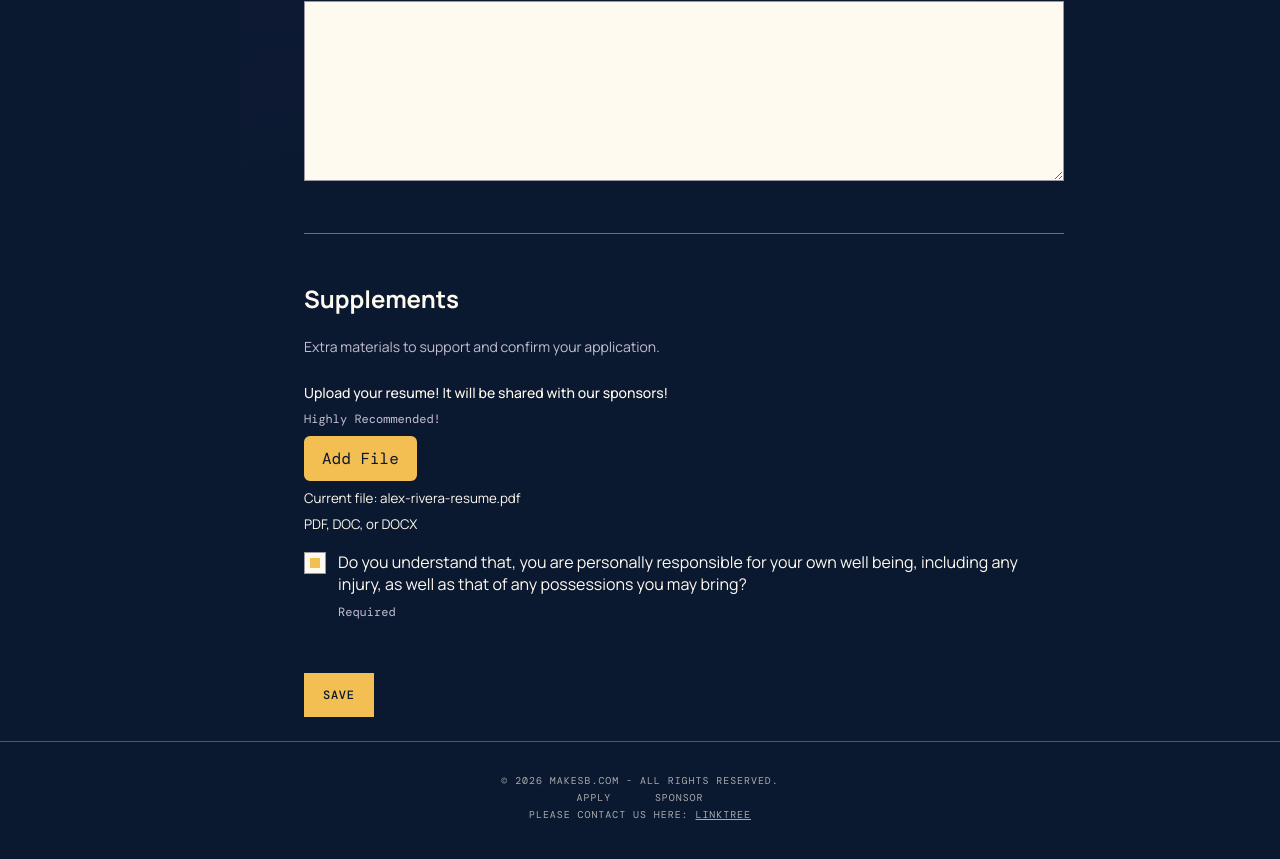
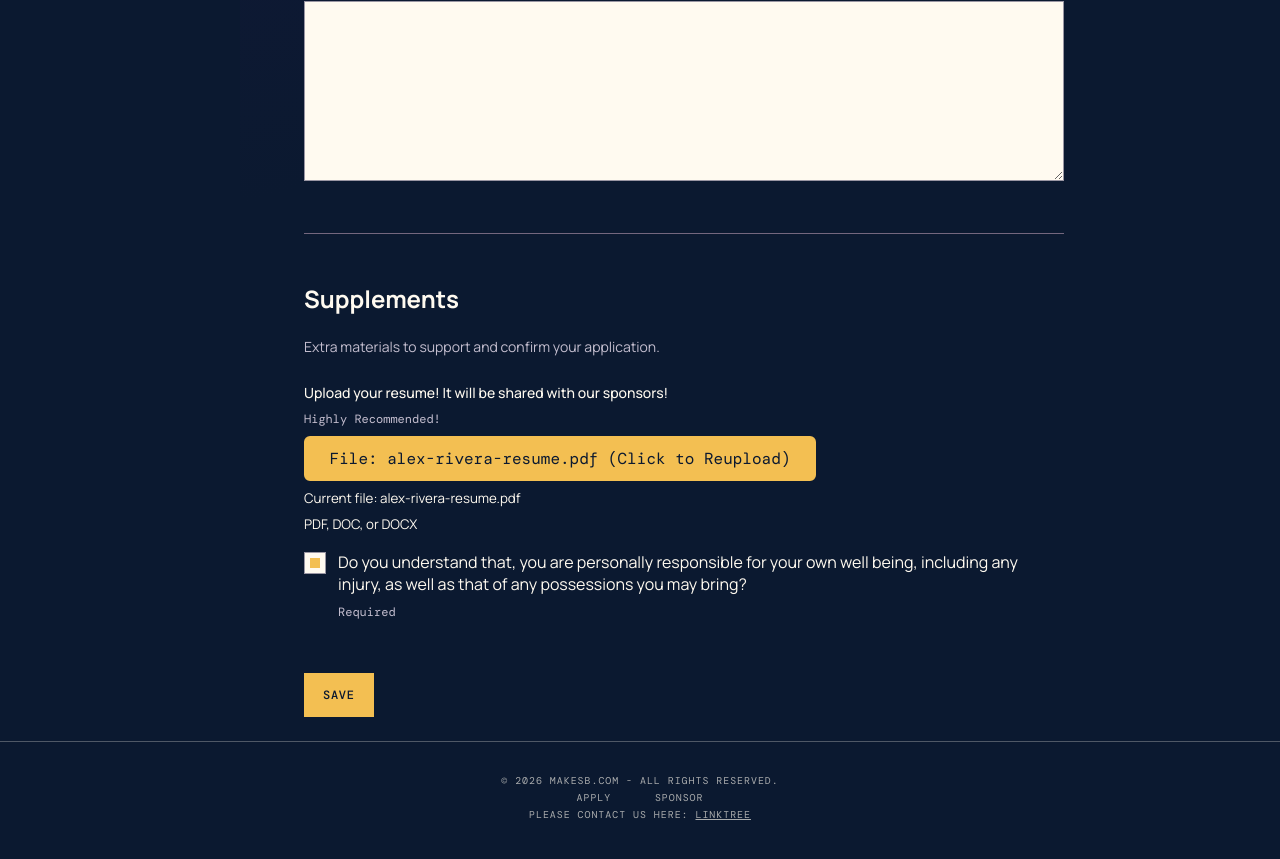
Before and after one commit to UCSBMakeSB/ucsbmakesb.github.io, a Next.js app: page /portal/application in a window 1280 px wide. Shown: the part 2782-3641 px from the top of the page. Built offline with nearby package versions, Linux system fonts and the light colour scheme.

Commit message:
small polish

```diff
--- a/components/field-renderer.jsx
+++ b/components/field-renderer.jsx
@@ -1,4 +1,5 @@
 import { Dropdown } from "./dropdown";
+import { FileUploadField } from "./file-upload-field";
 
 export const majors = [
   { value: "electrical-engineering", label: "Electrical Engineering" },
@@ -444,17 +445,14 @@ export default function FieldRenderer({ field, portal = false }) {
         >
           <span id={field.labelId ?? `${field.id}-label`}>{field.label}</span>
           <RequirementText />
-          <label className="application-file-button" htmlFor={field.id}>
-            Add File
-            <input
-              id={field.id}
-              name={field.name}
-              type="file"
-              accept={field.accept}
-              required={required}
-              aria-labelledby={field.ariaLabelledby}
-            />
-          </label>
+          <FileUploadField
+            id={field.id}
+            name={field.name}
+            accept={field.accept}
+            required={required}
+            ariaLabelledby={field.ariaLabelledby}
+            existingFileName={field.existingFileName}
+          />
           {field.existingFileName && <small>Current file: {field.existingFileName}</small>}
           <small>{field.helpText}</small>
         </div>
--- /dev/null
+++ b/components/file-upload-field.jsx
@@ -0,0 +1,37 @@
+"use client";
+
+import { useState } from "react";
+
+export function FileUploadField({
+  id,
+  name,
+  accept,
+  required,
+  ariaLabelledby,
+  existingFileName,
+}) {
+  const [selectedFileName, setSelectedFileName] = useState("");
+  const fileName = selectedFileName || existingFileName;
+  const label = fileName
+    ? `File: ${fileName} (Click to Reupload)`
+    : "Add File";
+
+  return (
+    <label className="application-file-button" htmlFor={id}>
+      <span className="application-file-button-label" title={label}>
+        {label}
+      </span>
+      <input
+        id={id}
+        name={name}
+        type="file"
+        accept={accept}
+        required={required}
+        aria-labelledby={ariaLabelledby}
+        onChange={(event) =>
+          setSelectedFileName(event.currentTarget.files?.[0]?.name ?? "")
+        }
+      />
+    </label>
+  );
+}
--- a/css/apply.css
+++ b/css/apply.css
@@ -223,8 +223,11 @@
 
 .application-file-button {
   display: inline-flex;
-  width: fit-content;
+  width: min(100%, 32rem);
+  max-width: 100%;
   align-items: center;
+  justify-content: center;
+  min-width: 0;
   min-height: 44px;
   padding: 10px 16px;
   color: var(--ink);
@@ -237,6 +240,13 @@
     background-color 180ms ease,
     border-color 180ms ease,
     color 180ms ease;
+}
+
+.application-file-button-label {
+  min-width: 0;
+  overflow: hidden;
+  text-overflow: ellipsis;
+  white-space: nowrap;
 }
 
 .application-file-button:hover {
--- a/css/portal.css
+++ b/css/portal.css
@@ -383,6 +383,20 @@
 .portal-file input {
   color: var(--paper);
 }
+.portal-file .application-file-button {
+  display: inline-flex;
+  width: min(100%, 32rem);
+  max-width: 100%;
+  min-width: 0;
+  align-items: center;
+  justify-content: center;
+}
+.portal-file .application-file-button-label {
+  min-width: 0;
+  overflow: hidden;
+  text-overflow: ellipsis;
+  white-space: nowrap;
+}
 .portal-preview {
   border-left: 2px solid var(--sun);
   background: rgba(11, 25, 48, 0.45);
```
